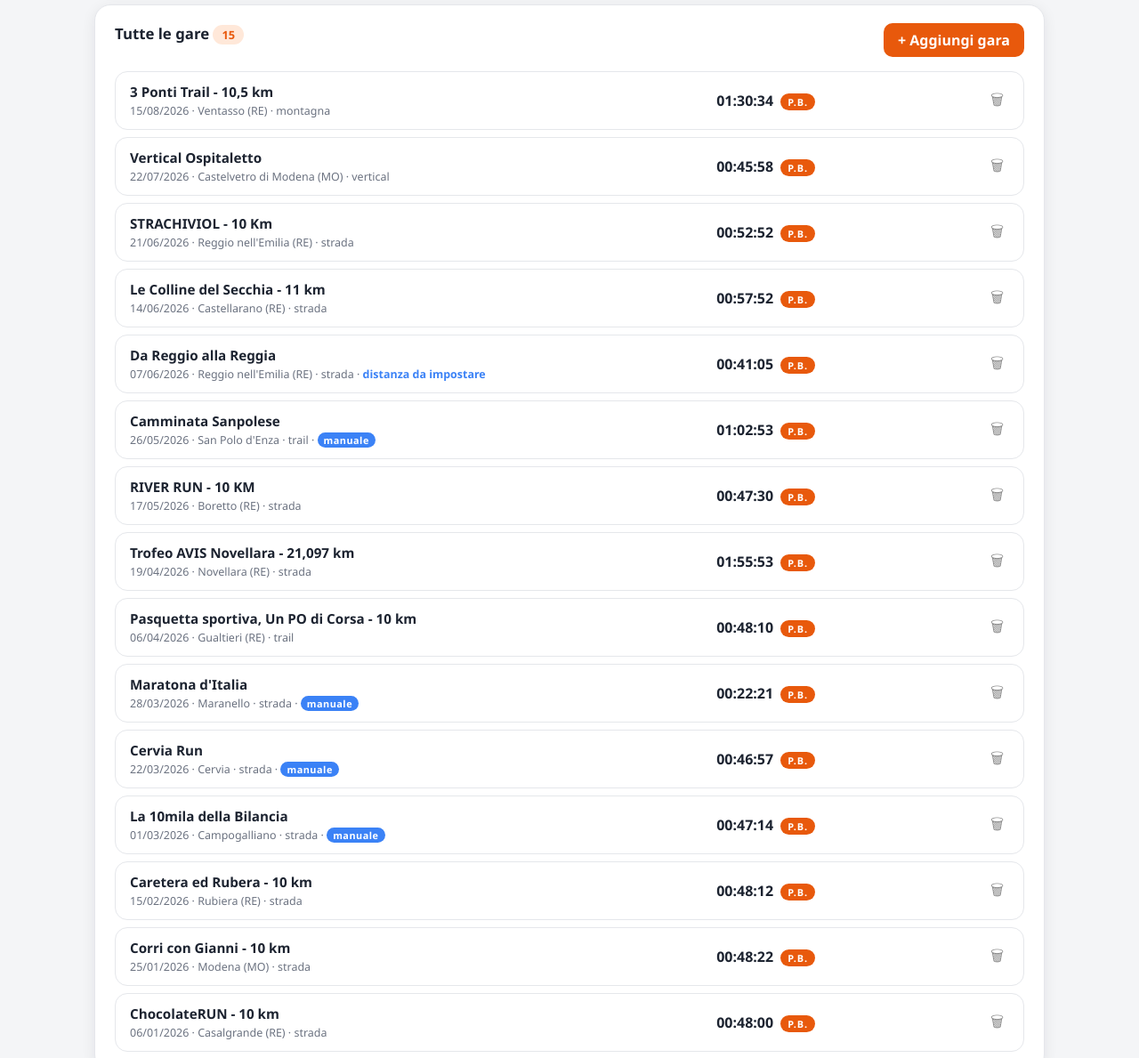
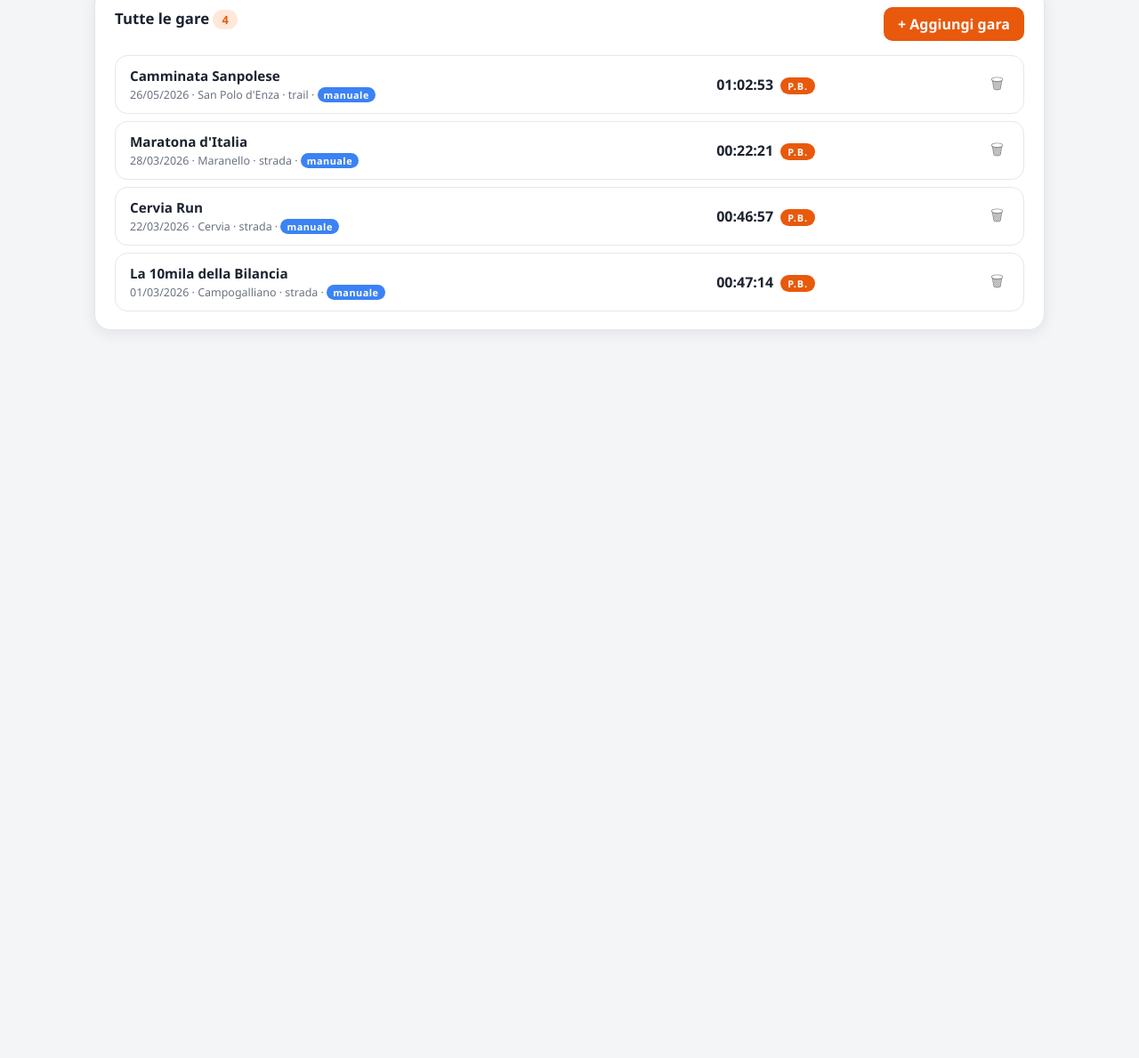
Before and after one commit to Gimbo08/Run-Map, a website: page index.html in a window 1280 px wide. Shown: the part 871-2060 px from the top of the page at 89% size. After the commit the page ends 1302 px from the top, so only its background shows below. Drawn offline with nearby package versions, Linux system fonts and the light colour scheme; sample sign-in values are in the browser's storage.

Commit message:
Aggiunta pagina login dedicata

```diff
--- a/index.html
+++ b/index.html
@@ -73,6 +73,17 @@
   </div>
 </div>
 
+<script>
+/* accesso obbligatorio: senza un token Google valido → pagina di login */
+(function () {
+  try {
+    const t = sessionStorage.getItem("runmap:idToken");
+    if (!t) throw 0;
+    const p = JSON.parse(decodeURIComponent(atob(t.split(".")[1].replace(/-/g, "+").replace(/_/g, "/")).split("").map(c => "%" + ("00" + c.charCodeAt(0).toString(16)).slice(-2)).join("")));
+    if (!p.exp || p.exp < Date.now() / 1000) throw 0; // scaduto (max 1 h)
+  } catch { location.replace("login.html"); }
+})();
+</script>
 <script src="https://unpkg.com/leaflet@1.9.4/dist/leaflet.js"></script>
 <script src="https://accounts.google.com/gsi/client" async defer></script>
 <script src="js/cloud-config.js"></script>
--- a/js/data.js
+++ b/js/data.js
@@ -1,59 +1,5 @@
-/* ===== Run Map — dati gare da iRunning (atleta id=375285) ===== */
-/* Fonte iRunning: https://www.irunning.it/atleta.php?id=375285#tab1 */
-var RACES = [
-  {
-    date: "2026-08-15", location: "Ventasso (RE)", town: "ventasso",
-    name: "3 Ponti Trail - 10,5 km", specialty: "montagna", irunId: 43349,
-    time: "01:30:34", pb: true, lat: 44.42, lng: 10.44
-  },
-  {
-    date: "2026-07-22", location: "Castelvetro di Modena (MO)", town: "castelvetro di modena",
-    name: "Vertical Ospitaletto", specialty: "vertical", irunId: 43573,
-    time: "00:45:58", pb: true, lat: 44.48, lng: 10.92
-  },
-  {
-    date: "2026-06-21", location: "Reggio nell'Emilia (RE)", town: "reggio nell'emilia",
-    name: "STRACHIVIOL - 10 Km", specialty: "strada", irunId: 43346,
-    time: "00:52:52", pb: true, lat: 44.70, lng: 10.63
-  },
-  {
-    date: "2026-06-14", location: "Castellarano (RE)", town: "castellarano",
-    name: "Le Colline del Secchia - 11 km", specialty: "strada", irunId: 43345,
-    time: "00:57:52", pb: true, lat: 44.56, lng: 10.82
-  },
-  {
-    date: "2026-06-07", location: "Reggio nell'Emilia (RE)", town: "reggio nell'emilia",
-    name: "Da Reggio alla Reggia", specialty: "strada", irunId: 43667,
-    time: "00:41:05", pb: true, lat: 44.70, lng: 10.63
-  },
-  {
-    date: "2026-05-17", location: "Boretto (RE)", town: "boretto",
-    name: "RIVER RUN - 10 KM", specialty: "strada", irunId: 43535,
-    time: "00:47:30", pb: true, lat: 44.96, lng: 10.54
-  },
-  {
-    date: "2026-04-19", location: "Novellara (RE)", town: "novellara",
-    name: "Trofeo AVIS Novellara - 21,097 km", specialty: "strada", irunId: 43336,
-    time: "01:55:53", pb: true, lat: 44.79, lng: 10.73
-  },
-  {
-    date: "2026-04-06", location: "Gualtieri (RE)", town: "gualtieri",
-    name: "Pasquetta sportiva, Un PO di Corsa - 10 km", specialty: "trail", irunId: 43334,
-    time: "00:48:10", pb: true, lat: 44.91, lng: 10.64
-  },
-  {
-    date: "2026-02-15", location: "Rubiera (RE)", town: "rubiera",
-    name: "Caretera ed Rubera - 10 km", specialty: "strada", irunId: 43404,
-    time: "00:48:12", pb: true, lat: 44.80, lng: 10.79
-  },
-  {
-    date: "2026-01-25", location: "Modena (MO)", town: "modena",
-    name: "Corri con Gianni - 10 km", specialty: "strada", irunId: 43210,
-    time: "00:48:22", pb: true, lat: 44.65, lng: 10.93
-  },
-  {
-    date: "2026-01-06", location: "Casalgrande (RE)", town: "casalgrande",
-    name: "ChocolateRUN - 10 km", specialty: "strada", irunId: 43267,
-    time: "00:48:00", pb: true, lat: 44.55, lng: 10.78
-  }
-];
+/* ===== Run Map — dati gare =====
+ * Le gare non sono più salvate in locale: partono vuote e vivono solo
+ * su Google Cloud (caricate dopo il login, vedi js/cloud.js).
+ * Popola questo array SOLO se vuoi dei dati demo iniziali. */
+var RACES = [];
--- /dev/null
+++ b/login.html
@@ -0,0 +1,40 @@
+<!DOCTYPE html>
+<html lang="it">
+<head>
+<meta charset="UTF-8">
+<meta name="viewport" content="width=device-width, initial-scale=1.0">
+<title>Run Map — Accesso</title>
+<link rel="stylesheet" href="css/style.css">
+<style>
+  body { display: flex; align-items: center; justify-content: center; min-height: 100vh; }
+  .login-card { text-align: center; padding: 2.5rem 3rem; max-width: 420px; }
+  .login-card .logo { font-size: 3rem; }
+  .login-card h1 { margin: .5rem 0 0; }
+  .login-card p.muted { margin: .75rem 0 1.75rem; }
+  #authBox { display: flex; justify-content: center; min-height: 44px; }
+</style>
+</head>
+<body>
+  <div class="card login-card">
+    <span class="logo">🏃</span>
+    <h1>Run Map</h1>
+    <p class="muted">Accedi con il tuo account Google per sincronizzare le gare sul cloud.</p>
+    <div id="authBox" class="auth-box"></div>
+    <p id="loginMsg" class="muted" hidden>Accesso riuscito, caricamento…</p>
+  </div>
+
+<script src="https://accounts.google.com/gsi/client" async defer></script>
+<script src="js/cloud-config.js"></script>
+<script src="js/auth.js"></script>
+<script>
+// appena il login va a buon fine → vai alla home
+const timer = setInterval(() => {
+  if (auth.user && auth.idToken) {
+    clearInterval(timer);
+    document.getElementById("loginMsg").hidden = false;
+    setTimeout(() => location.replace("index.html"), 400);
+  }
+}, 250);
+</script>
+</body>
+</html>
```
